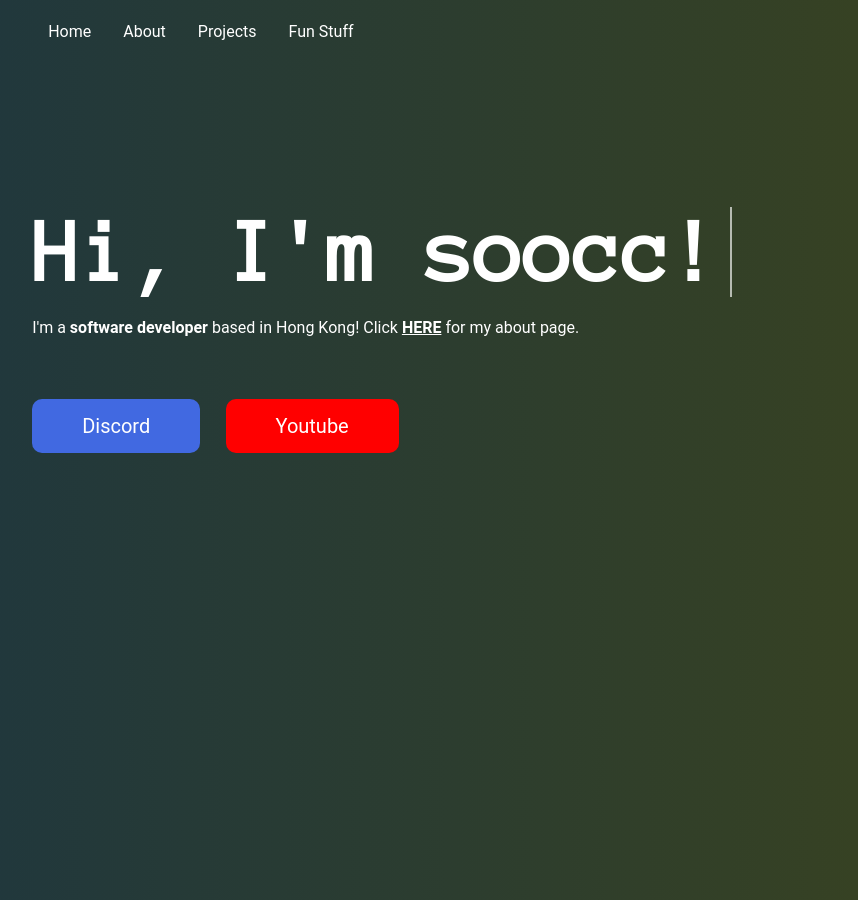
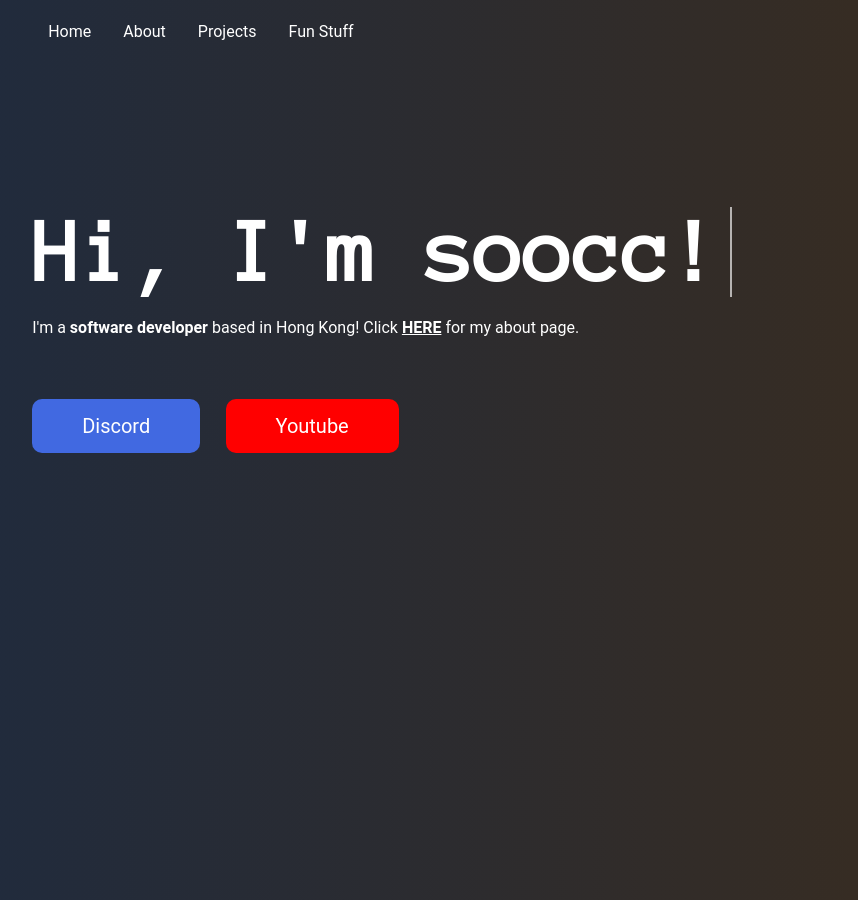
Before and after one commit to soocc/sooccsocks2, a Jekyll site: the page built from index.html, in a window 1280 px wide. Shown: the whole page, without its empty margins (39-897 px from the left). Built offline with Jekyll 4.4.1, drawn with Linux system fonts in a browser that asks for light colours; some web fonts are replaced.

Commit message:
Update index.html

```diff
--- a/index.html
+++ b/index.html
@@ -11,7 +11,7 @@ layout: default
       @import url(https://fonts.googleapis.com/css?family=Anonymous+Pro);
 
       body {
-        background: linear-gradient(270deg, #001025, #544f00, #002963, #000000);
+        background: linear-gradient(270deg, #001025, #542e00, #002963, #000000);
         background-size: 800% 800%;
         animation: AnimationName 30s ease infinite;
       }
```
